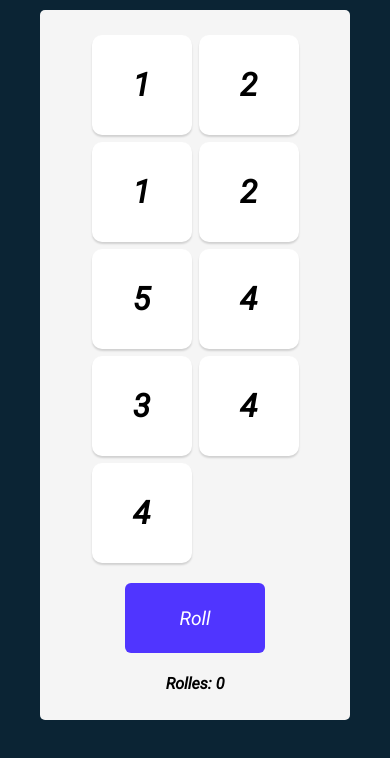
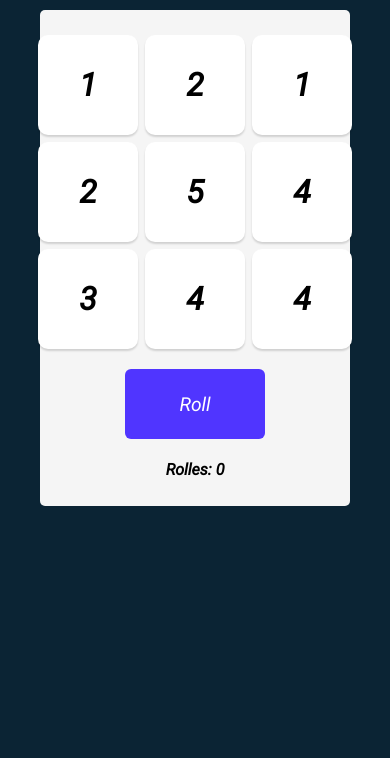
Before and after one commit to Yosefsilly/Tenzies, a React (Create React App) app: page / in a window 390 px wide. Shown: the top 758 px of the page. Built offline with nearby package versions, Linux system fonts and the light colour scheme.

Commit message:
phone apearance

```diff
--- a/src/styles.css
+++ b/src/styles.css
@@ -78,7 +78,7 @@ main {
   }
   .wrapper {
     display: grid;
-    grid-template: auto auto / repeat(2, 1fr);
+    grid-template: auto auto / repeat(3, 1fr);
     gap: 7px;
   }
 }
```
